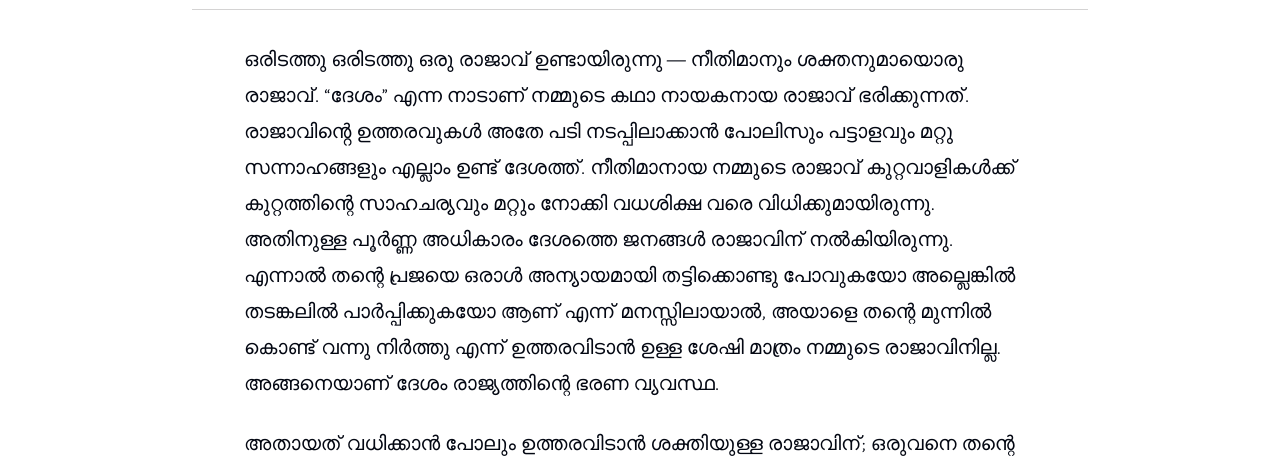
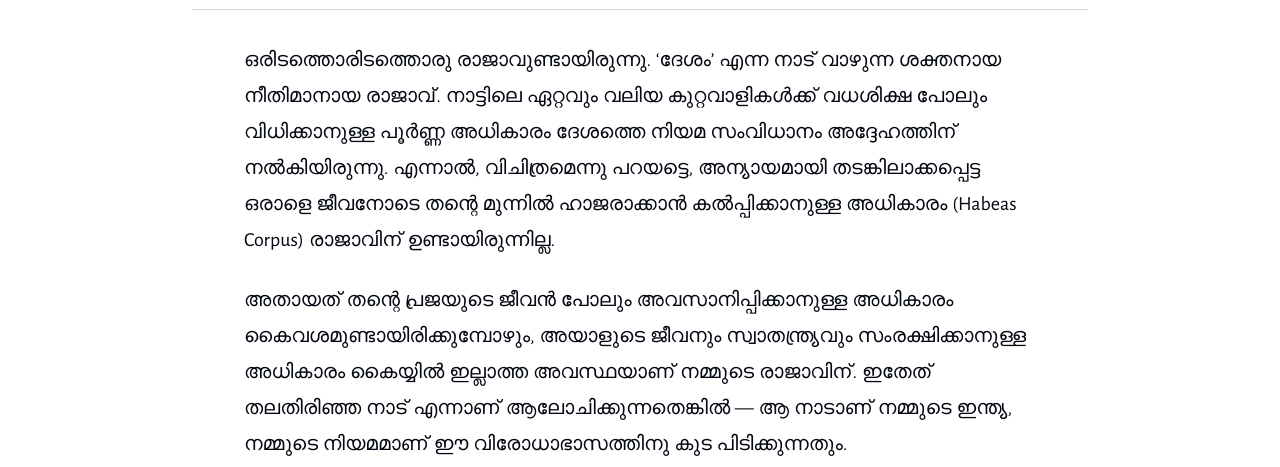
Before and after one commit to SabareeshNv/malayalam-blog, an Astro site: page /post/thala-thirinja-niyamam in a window 1280 px wide. Shown: the part 315-782 px from the top of the page. Built offline with nearby package versions, Linux system fonts and the light colour scheme; Astro itself is replaced by a stand-in of ours; a web font is replaced by a local one.

Commit message:
changed article- testing

```diff
--- a/src/content/post/thala-thirinja-niyamam/index.md
+++ b/src/content/post/thala-thirinja-niyamam/index.md
@@ -7,6 +7,21 @@ tags: ["Law", "Judiciary", "First Principles"]
 slug: thala-thirinja-niyamam
 ---
 
+ഒരിടത്തൊരിടത്തൊരു രാജാവുണ്ടായിരുന്നു. 'ദേശം' എന്ന നാട് വാഴുന്ന ശക്തനായ നീതിമാനായ രാജാവ്. നാട്ടിലെ ഏറ്റവും വലിയ കുറ്റവാളികൾക്ക് വധശിക്ഷ പോലും വിധിക്കാനുള്ള പൂർണ്ണ അധികാരം ദേശത്തെ നിയമ സംവിധാനം അദ്ദേഹത്തിന് നൽകിയിരുന്നു. എന്നാൽ, വിചിത്രമെന്നു പറയട്ടെ, അന്യായമായി തടങ്കിലാക്കപ്പെട്ട ഒരാളെ ജീവനോടെ തന്റെ മുന്നിൽ ഹാജരാക്കാൻ കൽപ്പിക്കാനുള്ള അധികാരം (Habeas Corpus) രാജാവിന് ഉണ്ടായിരുന്നില്ല.
+
+അതായത് തന്റെ പ്രജയുടെ ജീവൻ പോലും അവസാനിപ്പിക്കാനുള്ള അധികാരം കൈവശമുണ്ടായിരിക്കുമ്പോഴും, അയാളുടെ ജീവനും സ്വാതന്ത്ര്യവും സംരക്ഷിക്കാനുള്ള അധികാരം കൈയ്യിൽ ഇല്ലാത്ത അവസ്ഥയാണ് നമ്മുടെ രാജാവിന്. ഇതേത് തലതിരിഞ്ഞ നാട് എന്നാണ് ആലോചിക്കുന്നതെങ്കിൽ  — ആ നാടാണ് നമ്മുടെ ഇന്ത്യ, നമ്മുടെ നിയമമാണ് ഈ വിരോധാഭാസത്തിനു കുട പിടിക്കുന്നതും.
+
+
+
+
+
+
+
+
+
+
+
+
 ഒരിടത്തു ഒരിടത്തു ഒരു രാജാവ് ഉണ്ടായിരുന്നു — നീതിമാനും ശക്തനുമായൊരു രാജാവ്. "ദേശം" എന്ന നാടാണ് നമ്മുടെ കഥാ നായകനായ രാജാവ് ഭരിക്കുന്നത്. രാജാവിൻ്റെ ഉത്തരവുകൾ അതേ പടി നടപ്പിലാക്കാൻ പോലിസും പട്ടാളവും മറ്റു സന്നാഹങ്ങളും എല്ലാം ഉണ്ട് ദേശത്ത്. നീതിമാനായ നമ്മുടെ രാജാവ് കുറ്റവാളികൾക്ക് കുറ്റത്തിന്റെ സാഹചര്യവും മറ്റും നോക്കി വധശിക്ഷ വരെ വിധിക്കുമായിരുന്നു. അതിനുള്ള പൂർണ്ണ അധികാരം ദേശത്തെ ജനങ്ങൾ രാജാവിന് നൽകിയിരുന്നു. എന്നാൽ തന്റെ പ്രജയെ ഒരാൾ അന്യായമായി തട്ടിക്കൊണ്ടു പോവുകയോ അല്ലെങ്കിൽ തടങ്കലിൽ പാർപ്പിക്കുകയോ ആണ് എന്ന് മനസ്സിലായാൽ, അയാളെ തന്റെ മുന്നിൽ കൊണ്ട് വന്നു നിർത്തു എന്ന് ഉത്തരവിടാൻ ഉള്ള ശേഷി മാത്രം നമ്മുടെ രാജാവിനില്ല. അങ്ങനെയാണ് ദേശം രാജ്യത്തിന്റെ ഭരണ വ്യവസ്ഥ.
 
 അതായത് വധിക്കാൻ പോലും ഉത്തരവിടാൻ ശക്തിയുള്ള രാജാവിന്; ഒരുവനെ തന്റെ മുന്നിൽ കൊണ്ട് വന്നു നിർത്തു എന്ന് ഉത്തരവിടാൻ ഉള്ള ശക്തിയില്ല. ഇതേത് തലതിരിഞ്ഞ നാട് എന്നാണ് മനസ്സിൽ വരുന്നതെങ്കിൽ — ആ നാടാണ് നമ്മുടെ ഇന്ത്യ; തല തിരിഞ്ഞ വ്യസ്ഥയോ നമ്മുടെ ഇന്ത്യൻ നിയമ സംവിധാനവും.
```
